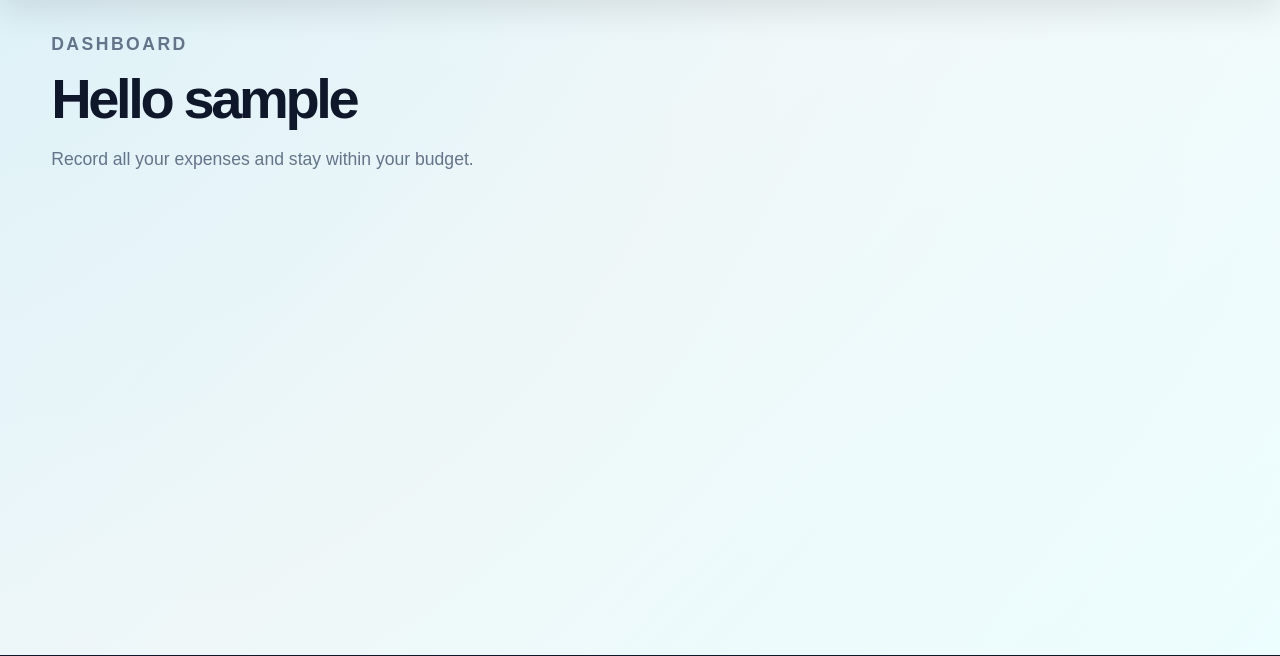
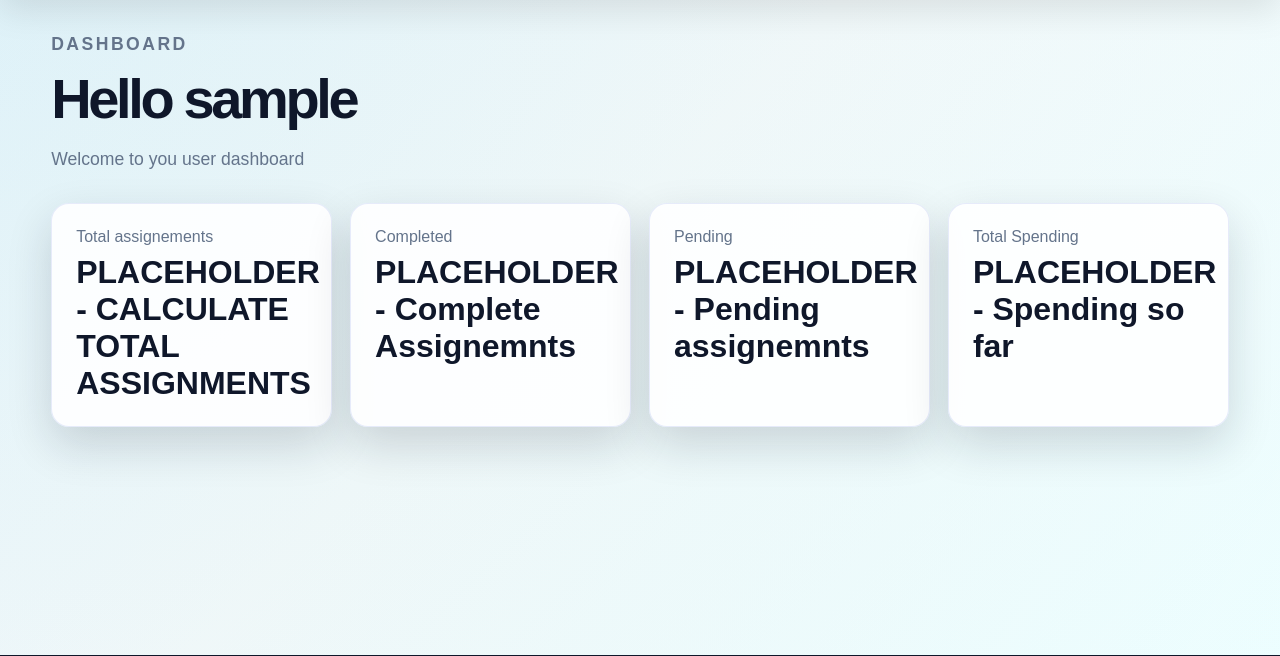
Before and after one commit to ScriptusDigital/Database_Assignment, a Flask app: page /dashboard in a window 1280 px wide. Shown: the part 72-728 px from the top of the page. Run offline with Flask 3, Linux system fonts and the light colour scheme; the visitor is signed in with stand-in values (Sample User, id 1).

Commit message:
build: html layout for dashboard

```diff
--- a/Templates/dashboard.html
+++ b/Templates/dashboard.html
@@ -8,12 +8,41 @@
     <p class="eyebrow">Dashboard</p>
 
     <h1>Hello {{ current_user.username }}</h1>
-    <p>Record all your expenses and stay within your budget.</p>
+    <p>Welcome to you user dashboard</p>
 
+</section>
+
+<section class="stat-grid">
+    <article class="stat-card">
+       <span>Total assignements</span>
+       <strong>
+PLACEHOLDER - CALCULATE TOTAL ASSIGNMENTS
+       </strong>
+    </article>
+
+      <article class="stat-card">
+               <span>Completed</span>
+       <strong>
+PLACEHOLDER - Complete Assignemnts
+       </strong>
+    </article>
+
+
+      <article class="stat-card">
+               <span>Pending</span>
+       <strong>
+PLACEHOLDER - Pending assignemnts
+       </strong>
+    </article>
+
+      <article class="stat-card">
+         <span>Total Spending</span>
+       <strong>
+PLACEHOLDER - Spending so far
+       </strong>
+    </article>
 </section>
 
 
 
-
-
 {% endblock %}
```
